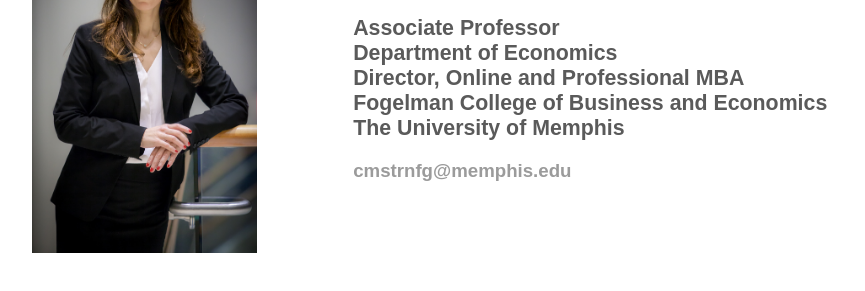
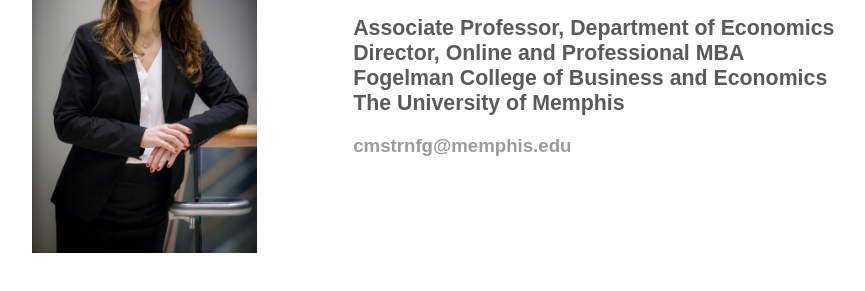
Before and after one commit to carmenastorne/carmenastorne.github.io, a plain HTML site: page index.html in a window 1280 px wide. Shown: the part 265-556 px from the top of the page, without its empty margins (285-1150 px from the left). Drawn offline with Linux system fonts and the light colour scheme.

Commit message:
format title

```diff
--- a/index.html
+++ b/index.html
@@ -53,8 +53,7 @@
 
 			<div class="box" id="content-box2">
 				<h1 id="affiliation">Carmen Astorne</h1>
-				<h2>Associate Professor <br>
-					Department of Economics <br>
+				<h2>Associate Professor, Department of Economics <br>
 					Director, Online and Professional MBA <br>
 					Fogelman College of Business and Economics <br>
 					The University of Memphis<br>
```
